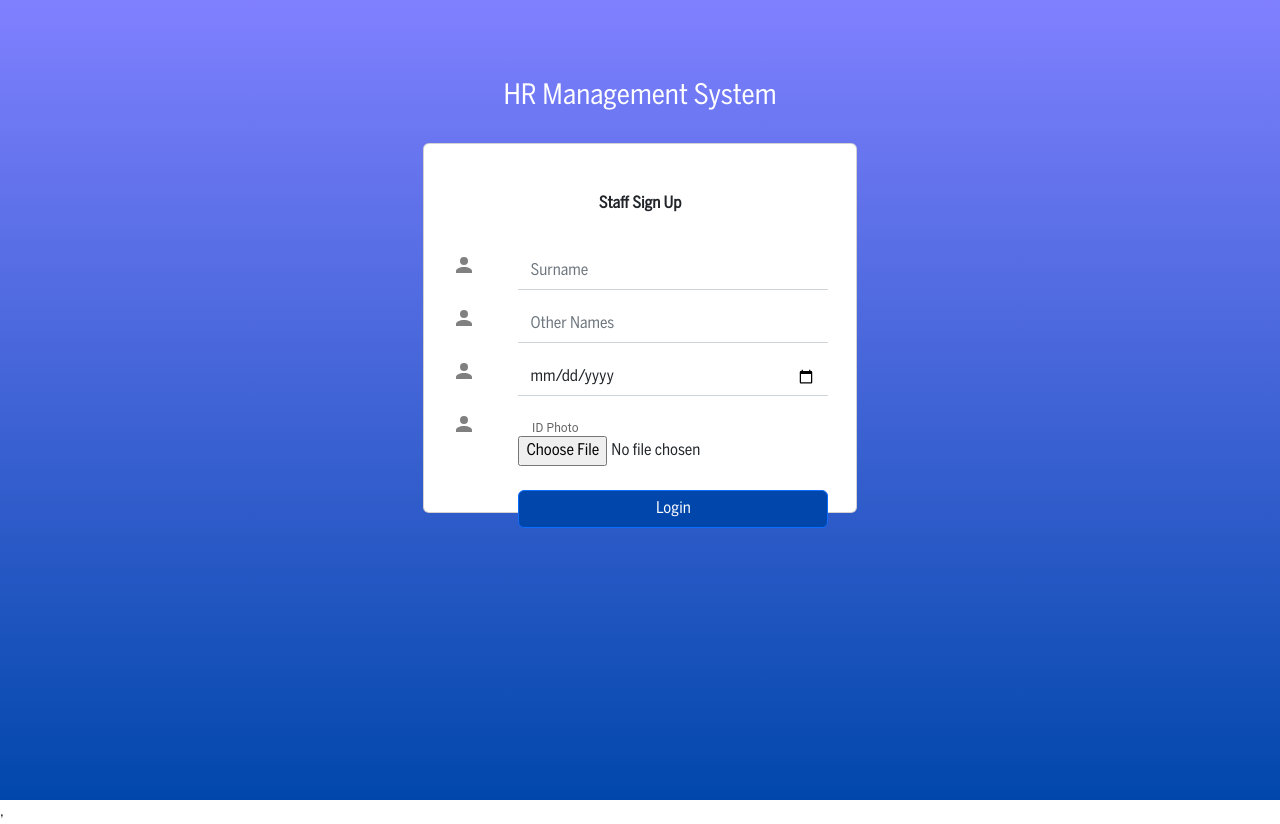
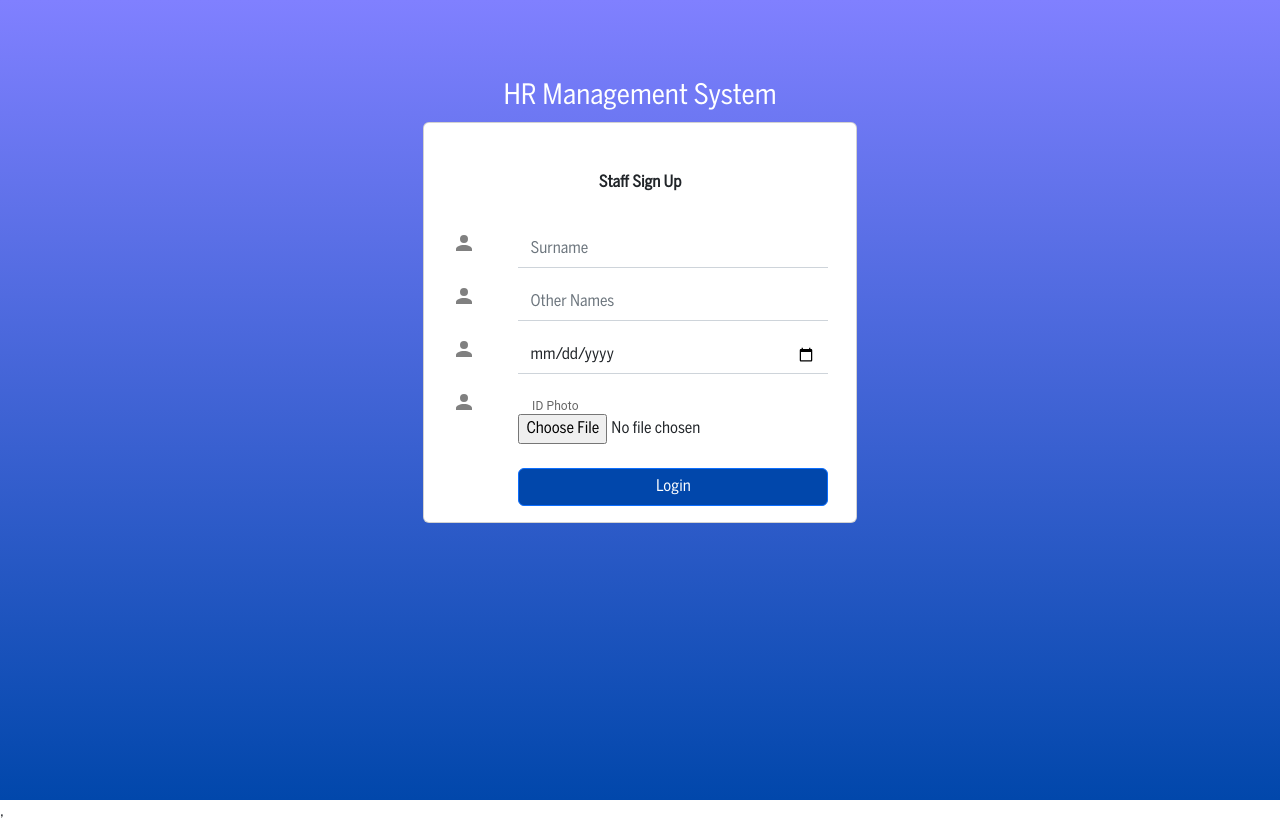
Before and after one commit to joelmawanda/hr-management-system-ui, a React (Create React App) app: page /staff-register in a window 1280 px wide. Built offline with nearby package versions, Linux system fonts and the light colour scheme; no server answers.

Commit message:
add staff registration logic

```diff
--- a/src/pages/StaffRegistration.js
+++ b/src/pages/StaffRegistration.js
@@ -105,7 +105,8 @@ const StaffRegistration = () => {
             <h3 className="primary-header">HR Management System</h3>
           </Row>
           <Row>
-            <Card className="login_card">
+            {/* <Card className="login_card"> */}
+            <Card className="">
               <Row>
                 <Col sm={2} md={2} lg={2}></Col>
                 <Col sm={8} md={8} lg={8}>
```
